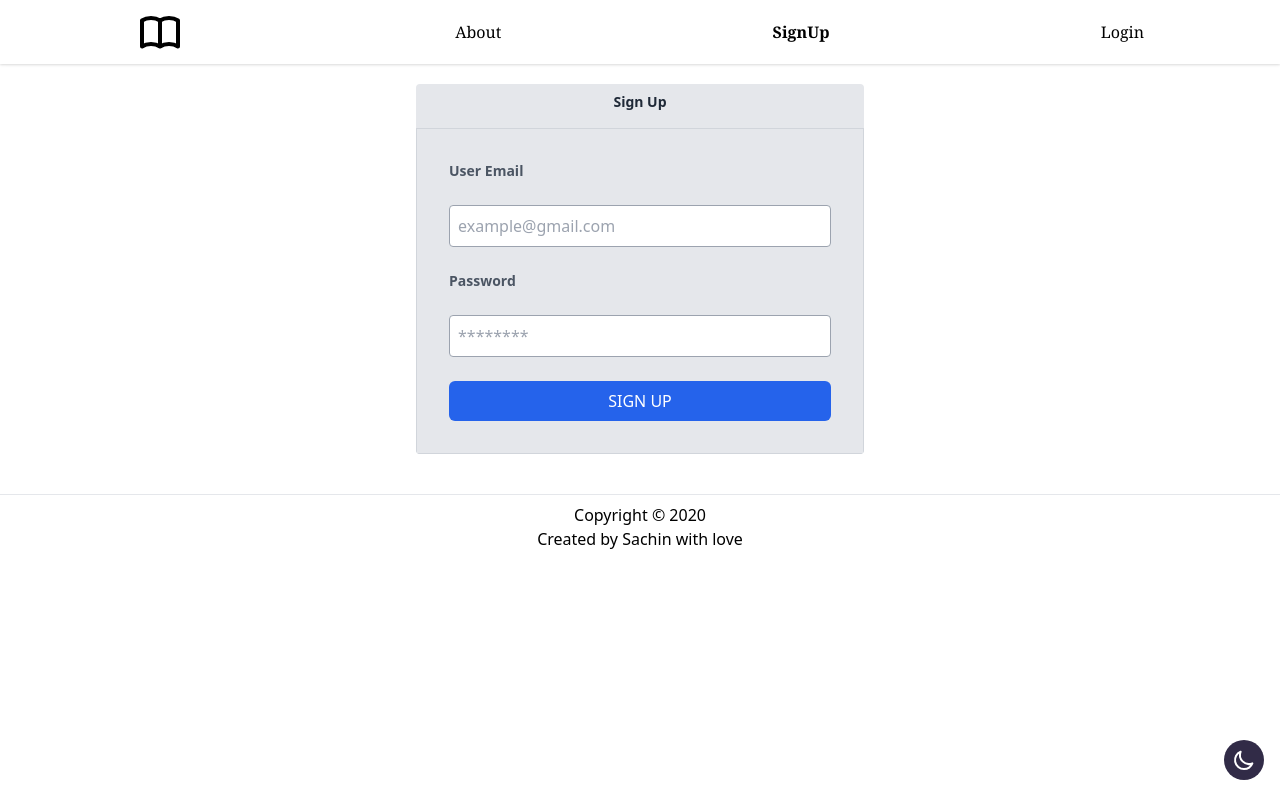
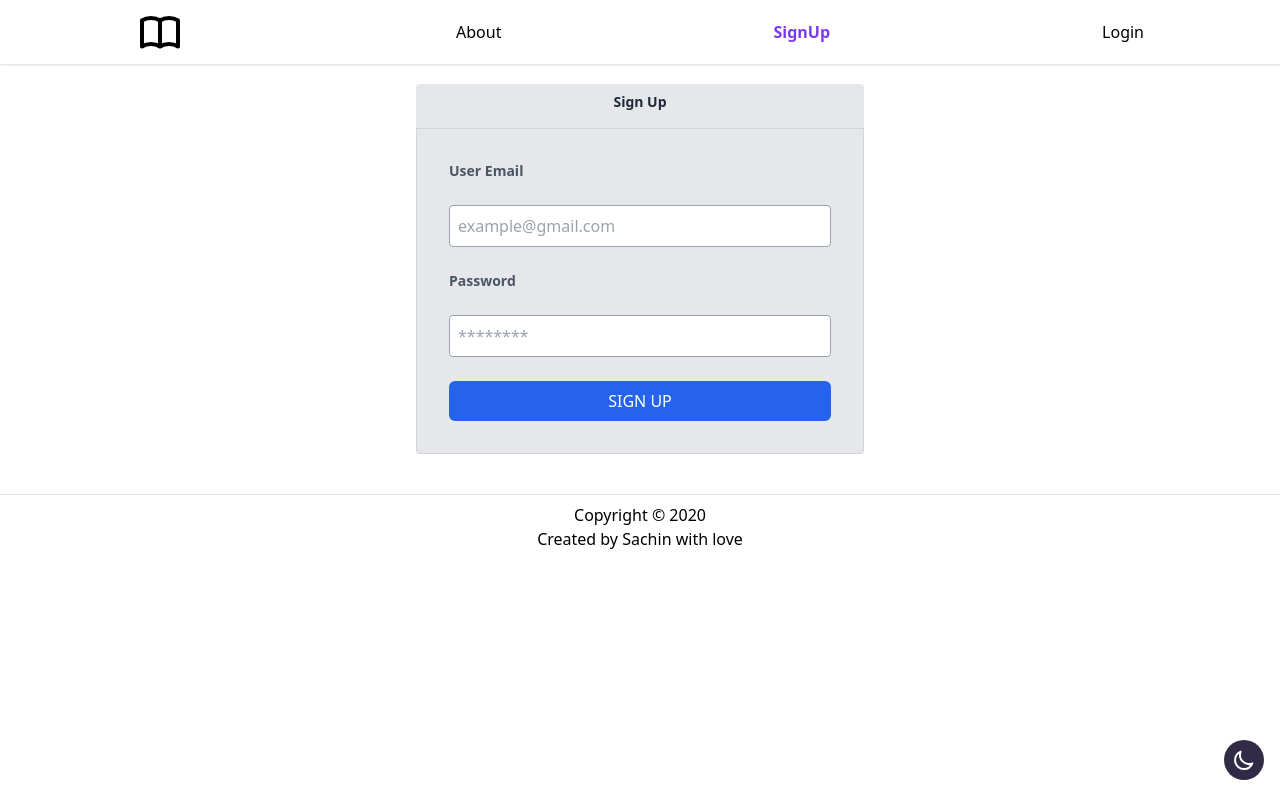
Before and after one commit to sachingowdaac/Digital-Library, a React (Create React App) app: page /signup in a window 1280 px wide. Built offline with nearby package versions, Linux system fonts and the light colour scheme; no server answers.

Commit message:
Remove unused jS

```diff
--- a/public/index.html
+++ b/public/index.html
@@ -2,27 +2,13 @@
 <html lang="en">
   <head>
     <meta charset="utf-8" />
-    <link rel="icon" href="%PUBLIC_URL%/favicon.ico" />
     <meta name="viewport" content="width=device-width, initial-scale=1" />
     <meta name="theme-color" content="#000000" />
     <meta
       name="description"
       content="Web site created using create-react-app"
     />
-    <link rel="apple-touch-icon" href="%PUBLIC_URL%/logo192.png" />
-
     <title>Book Library</title>
-    <script>
-      if (
-        localStorage.theme === 'dark' ||
-        (!('theme' in localStorage) &&
-          window.matchMedia('(prefers-color-scheme: dark)').matches)
-      ) {
-        document.querySelector('html').classList.add('dark');
-      } else {
-        document.querySelector('html').classList.remove('dark');
-      }
-    </script>
   </head>
   <body>
     <div id="root"></div>
--- a/src/components/Home.js
+++ b/src/components/Home.js
@@ -33,7 +33,7 @@ const Home = ({ books }) => {
         return (
           <div
             key={uuid()}
-            className="bg-orange-600 w-80 md:w-48 m-5 rounded-lg shadow-2xl overflow-hidden"
+            className="grid w-80 md:w-48 m-5 rounded-lg shadow-2xl overflow-hidden"
           >
             <div>
               <img
--- a/src/components/navBar.js
+++ b/src/components/navBar.js
@@ -31,25 +31,12 @@ const NavBar = ({ onBookSearch, usersIs }) => {
   };
 
   auth.onAuthStateChanged((user) => {
-    let sessionTimeout = null;
-
     if (user) {
       console.log('user loged in');
       setUser(true);
-      user.getIdTokenResult().then((idTokenResult) => {
-        console.log(idTokenResult);
-        const authTime = idTokenResult.claims.auth_time * 1000;
-        const sessionDuration = 1000 * 60;
-        const millisecondsUntilExpiration =
-          sessionDuration - (Date.now() - authTime);
-        console.log(millisecondsUntilExpiration);
-        setTimeout(() => auth.signOut(), millisecondsUntilExpiration);
-      });
     } else {
       console.log('user sign out');
       setUser(false);
-      sessionTimeout && clearTimeout(sessionTimeout);
-      sessionTimeout = null;
     }
     usersIs(user);
   });
@@ -63,7 +50,7 @@ const NavBar = ({ onBookSearch, usersIs }) => {
       <div className="flex flex-col items-center mx-auto sm:w-4/5 p-2">
         <div className="flex w-full items-center justify-between ">
           <div>
-            <NavLink exact to="/" className="font-bold-400 font-serif">
+            <NavLink exact to="/">
               <svg
                 className="w-12 h-12"
                 fill="none"
@@ -84,8 +71,8 @@ const NavBar = ({ onBookSearch, usersIs }) => {
             <NavLink
               exact
               to="/"
-              activeClassName="font-bold"
-              className="font-bold-400 hover:text-purple-200 font-serif"
+              activeClassName="font-black text-purple-600"
+              className="hover:text-purple-900"
             >
               Home
             </NavLink>
@@ -94,8 +81,8 @@ const NavBar = ({ onBookSearch, usersIs }) => {
             <NavLink
               exact
               to="/about"
-              activeClassName="font-bold"
-              className="font-bold-400 hover:text-purple-200 font-serif"
+              activeClassName="font-black text-purple-600"
+              className="hover:text-purple-900"
             >
               About
             </NavLink>
@@ -105,7 +92,7 @@ const NavBar = ({ onBookSearch, usersIs }) => {
               <input
                 onChange={handleChange}
                 placeholder="Search..."
-                className="dark:text-black w-20 sm:w-full p-1 rounded-full border  focus:outline-none focus:ring-2 focus:ring-purple-600 focus:border-transparent"
+                className="dark:text-black w-20 sm:w-full p-1 rounded border  focus:outline-none focus:ring-2 focus:ring-purple-600"
               />
             </form>
           </div>
@@ -113,8 +100,8 @@ const NavBar = ({ onBookSearch, usersIs }) => {
             <NavLink
               exact
               to="/signup"
-              activeClassName="font-bold"
-              className="font-bold-400 font-serif hover:text-purple-200"
+              activeClassName="font-black text-purple-600"
+              className="hover:text-purple-900"
             >
               SignUp
             </NavLink>
@@ -123,15 +110,15 @@ const NavBar = ({ onBookSearch, usersIs }) => {
             <NavLink
               exact
               to="/login"
-              activeClassName="font-bold"
-              className="font-bold-400 font-serif hover:text-purple-200"
+              activeClassName="font-black text-purple-600"
+              className="hover:text-purple-900"
             >
               Login
             </NavLink>
           </div>
           <div className={user ? 'block' : 'hidden'}>
             <button
-              className="font-bold-400 font-serif hover:text-purple-200 p-2 rounded-full focus:outline-none focus:shadow-outline focus:border-purple-500 focus:text-white bg-transparent bg-purple-200 hover:bg-purple-500"
+              className="p-2 bg-gray-500 rounded-full focus:outline-none focus:shadow-outline bg-transparent hover:bg-purple-500"
               onClick={SignOut}
             >
               Logout
```
Also changed, not shown: 10 other files (tests, documents, lock files or other folders).
